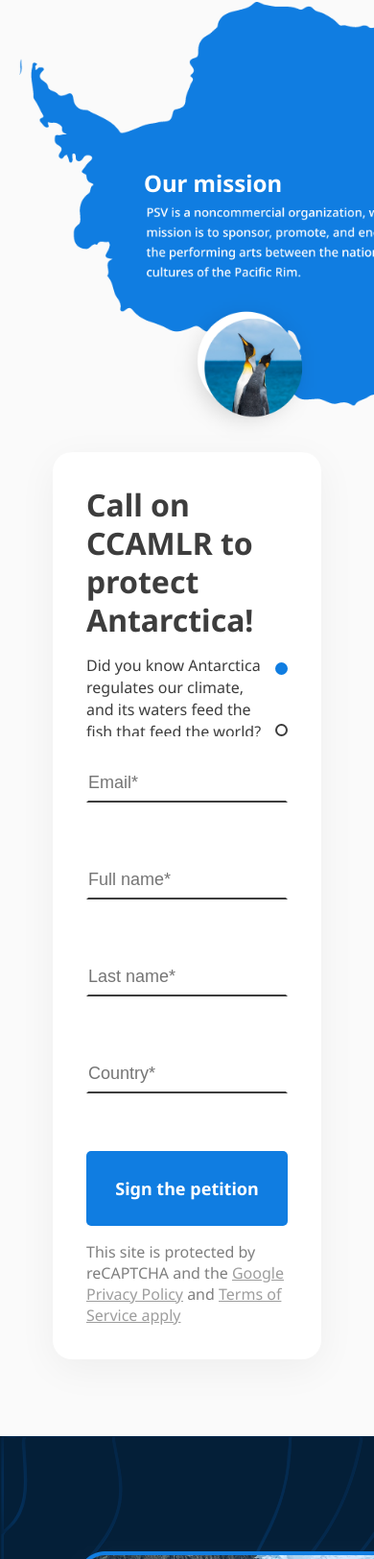
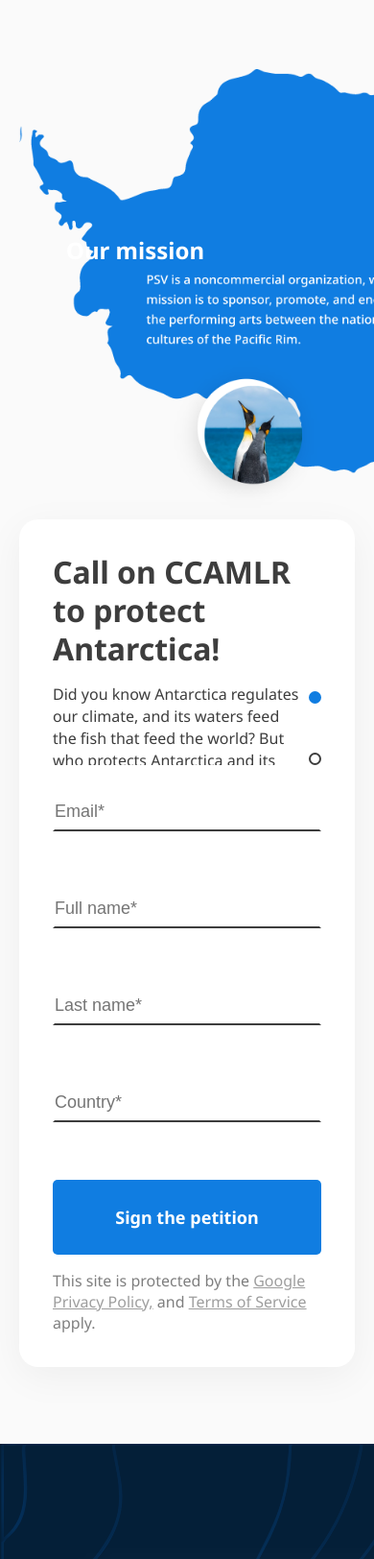
Before and after one commit to bmckenzie93/antarctica-landing-page, a plain HTML site: page index.html in a window 390 px wide. Shown: the part 905-2529 px from the top of the page at 96% size. Drawn offline with Linux system fonts and the light colour scheme.

Commit message:
form section responsive

```diff
--- a/assets/sass/style.scss
+++ b/assets/sass/style.scss
@@ -366,7 +366,7 @@ a.btn {
   }
 }
 
-// HERO
+// DESKTOP HERO
 .hero {
   margin-bottom: 100px;
 
@@ -557,7 +557,7 @@ a.btn {
       border-radius: 5px;
 
       @media(max-width: 600px) {
-        height: 230px;
+        height: 300px;
       }
     }
 
@@ -673,15 +673,15 @@ a.btn {
 
     h2 {
       position: absolute;
-      // left: 80px;
-      left: 50%;
       top: 195px;
+      left: 72px;
 
       @media(max-width: 1000px) {
+        transform: translateX(-126px);
+        left: 50%;
         font-size: 24px;
         line-height: 58px;
         top: 160px;
-        left: 130px;
       }
     }
   }
@@ -696,13 +696,15 @@ a.btn {
 
 //  FORM
 .form {
-  margin: 0 auto;
-  // height: 750px;
   margin: 0 35px;
   padding: 35px;
   background-color: #fff;
   box-shadow: 0px 10px 40px #0000000D;
   border-radius: 20px;
+
+  @media(max-width: 1000px) {
+    margin: 0;
+  }
 
   &--description {
     max-height: 85px;
--- a/index.html
+++ b/index.html
@@ -115,7 +115,7 @@
         <div class="hero--right">
           <img class="card-1" src="./assets/images/card-1.png" alt="1. Watch the video!" id="card1">
           <img class="card-2" src="./assets/images/card-2.png" alt="2. Read the facts." id="card2">
-          <a href="#takeAction" class="card-3-link hide" id="card3Link">
+          <a href="#form" class="card-3-link hide" id="card3Link">
             <img class="card-3 hide" src="./assets/images/card-3.png" alt="3. Sign the petition!" id="card3">
           </a>
           <img class="card-4 hide" src="./assets/images/card-4.png" alt="4. Save the planet." id="card4">
@@ -150,7 +150,7 @@
             and loss of biodiversity.
           </p>
           <div class="hero--content-cta">
-            <a href="#takeAction" class="btn">
+            <a href="#form" class="btn">
               Take action now
             </a>
           </div>
@@ -170,7 +170,7 @@
 
         <!-- Form -->
         <div class="body-section--right">
-          <form class="form" action="https://docs.google.com/forms/u/0/d/e/1FAIpQLSdTtkfzTkmrnlKaKBwEeXz3JNYAA0OGHN9r6voGCMyanyJjAA/formResponse?embedded=true" method="post">
+          <form class="form" id="form" action="https://docs.google.com/forms/u/0/d/e/1FAIpQLSdTtkfzTkmrnlKaKBwEeXz3JNYAA0OGHN9r6voGCMyanyJjAA/formResponse?embedded=true" method="post">
             <!-- Form Header -->
             <h3>
               Call on CCAMLR to protect Antarctica!
@@ -223,10 +223,11 @@
 
             <!-- Form Terms Of Service -->
             <span class="form--tos">
-              This site is protected by reCAPTCHA and the
-              <a href="https://policies.google.com/privacy?hl=en-US">Google Privacy Policy</a>
+              This site is protected by the
+              <a href="https://policies.google.com/privacy?hl=en-US">Google Privacy Policy,</a>
               and
-              <a href="https://policies.google.com/terms?hl=en-US">Terms of Service apply</a>
+              <a href="https://policies.google.com/terms?hl=en-US">Terms of Service</a>
+              apply.
             </span>
           </form>
         </div>
```
Also changed, not shown: assets/css/style.min.css.
